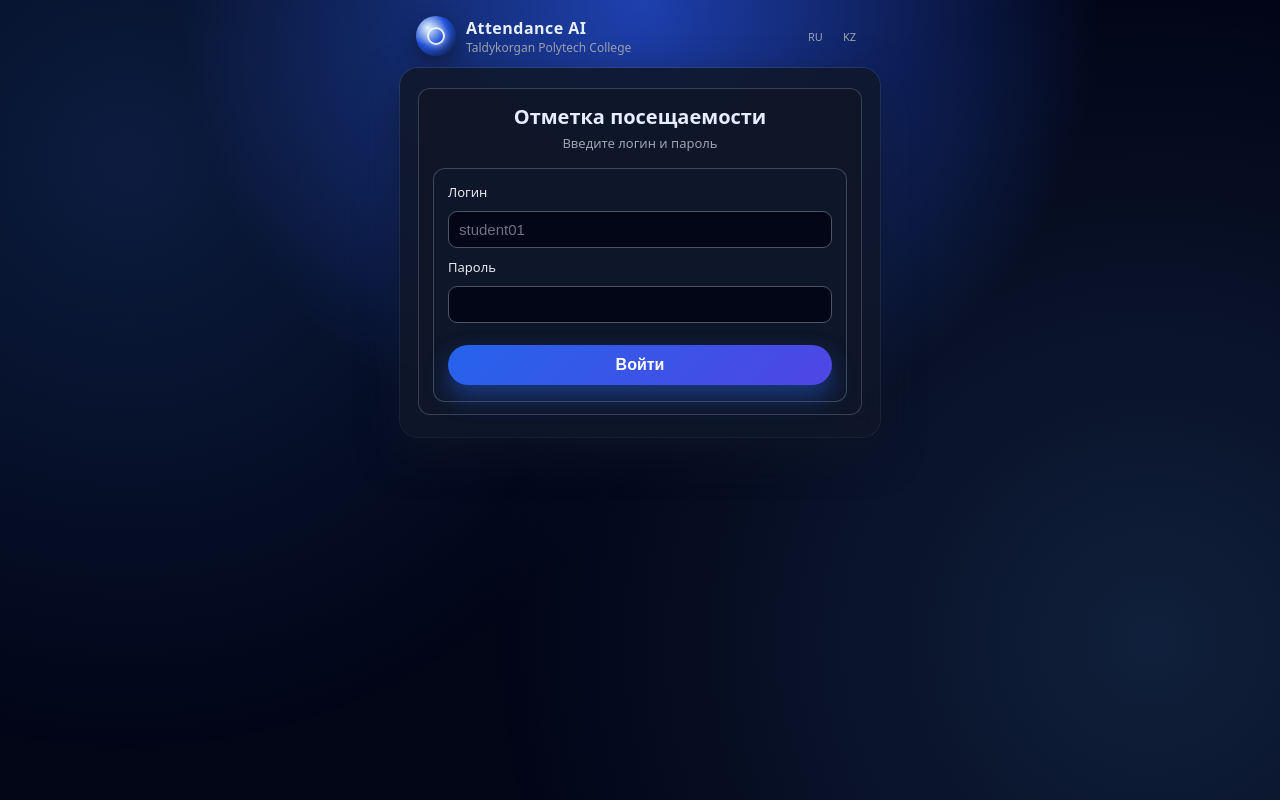
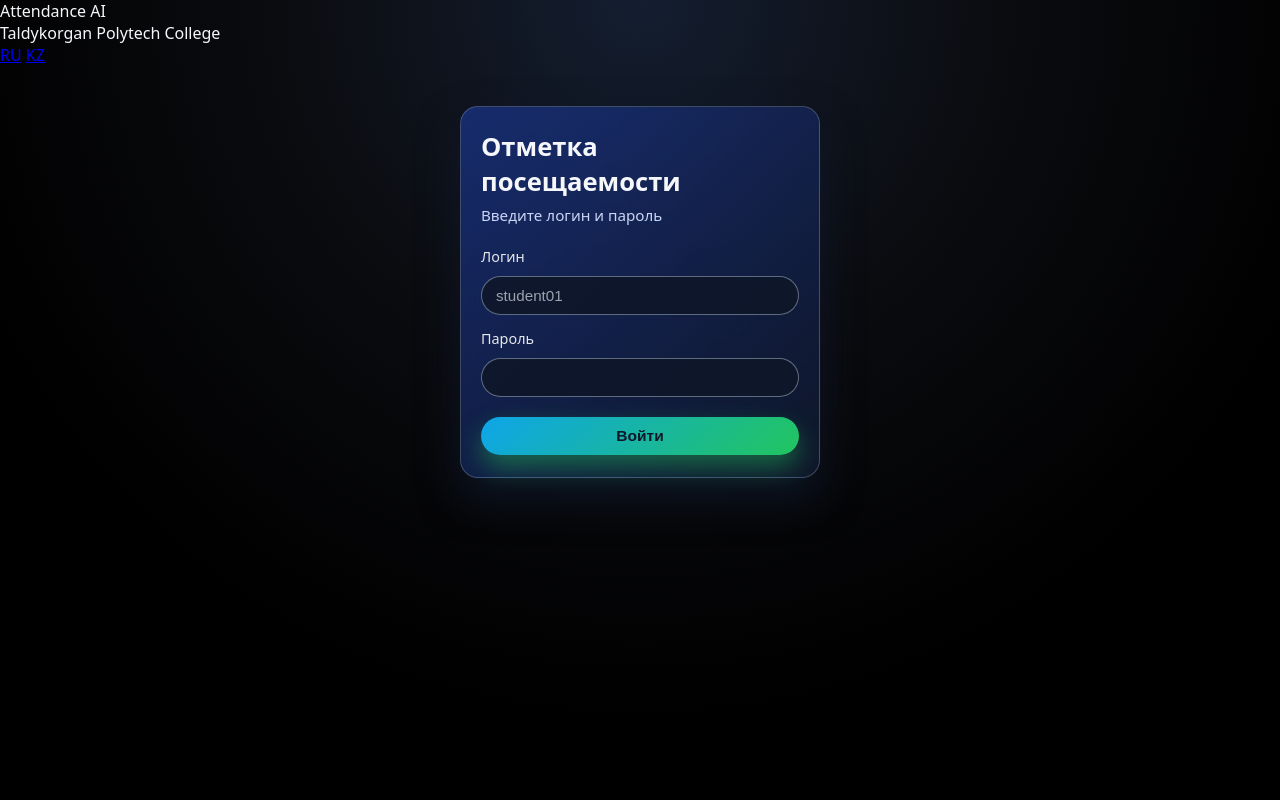
Before and after one commit to zen0zakon-ship-it/AttendanceApp, a FastAPI app: template templates/login.html in a window 1280 px wide. Run offline with FastAPI, Linux system fonts and the light colour scheme; the template is opened without the code that fills it, so the values that code supplies are empty.

Commit message:
Refactor CSS styles for improved design and layout
Updated styles for the application with new design elements and improved layout.

```diff
--- a/static/css/styles.css
+++ b/static/css/styles.css
@@ -1,4 +1,4 @@
-/* ===== Базовые стили ===== */
+/* ======= БАЗА ======= */
 
 *,
 *::before,
@@ -8,333 +8,296 @@
 
 body {
     margin: 0;
+    font-family: system-ui, -apple-system, BlinkMacSystemFont, "Segoe UI", sans-serif;
+    background: radial-gradient(circle at top, #141e30 0, #0b0c10 35%, #000 70%);
+    color: #f5f7fb;
     min-height: 100vh;
-    font-family: system-ui, -apple-system, BlinkMacSystemFont, "Segoe UI", sans-serif;
-    color: #0f172a;
-    background: radial-gradient(circle at top, #1e40af 0, #020617 45%, #020617 100%);
-    overflow-x: hidden;
-    position: relative;
 }
 
-/* Мягкий подсвеченный фон */
-.bg-layer {
-    position: fixed;
-    inset: 0;
-    background:
-        radial-gradient(circle at 10% 20%, rgba(59,130,246,0.18) 0, transparent 45%),
-        radial-gradient(circle at 90% 80%, rgba(96,165,250,0.16) 0, transparent 50%);
-    pointer-events: none;
-    z-index: -1;
+/* Центрируем приложение по экрану, но с отступом сверху */
+
+.page {
+    width: 100%;
+    max-width: 520px;
+    margin: 40px auto 32px; /* форма пониже */
+    padding: 0 16px 24px;
 }
 
-/* ===== Шапка приложения ===== */
+/* Для админ-страниц сделаем шире на ПК */
 
-.app-header {
-    max-width: 480px;
-    margin: 0 auto;
-    padding: 16px 16px 0 16px;
-    display: flex;
-    align-items: center;
-    gap: 10px;
+@media (min-width: 900px) {
+    .admin-page,
+    .admin-login-page {
+        max-width: 960px;
+    }
 }
 
-.app-logo {
-    width: 40px;
-    height: 40px;
-    border-radius: 999px;
-    background: radial-gradient(circle at 30% 30%, #e0f2fe 0, #1d4ed8 45%, #0f172a 100%);
-    display: flex;
-    align-items: center;
-    justify-content: center;
-    box-shadow: 0 8px 20px rgba(15, 23, 42, 0.6);
+/* ======= КАРТОЧКИ ======= */
+
+.card {
+    background: linear-gradient(135deg, rgba(30, 64, 175, 0.55), rgba(15, 23, 42, 0.98));
+    border-radius: 18px;
+    padding: 18px 20px;
+    margin-bottom: 16px;
+    border: 1px solid rgba(148, 163, 184, 0.35);
+    box-shadow: 0 20px 40px rgba(15, 23, 42, 0.9);
+    backdrop-filter: blur(18px);
 }
 
-.logo-circle {
-    width: 18px;
-    height: 18px;
-    border-radius: 999px;
-    border: 2px solid rgba(239,246,255,0.95);
-    box-shadow: 0 0 8px rgba(239,246,255,0.8);
+.card-form {
+    padding-top: 22px;
+    padding-bottom: 22px;
 }
 
-.app-title-block {
-    display: flex;
-    flex-direction: column;
+.card-center {
+    text-align: center;
 }
 
-.app-title {
-    font-size: 16px;
-    font-weight: 600;
-    color: #e5edff;
-    letter-spacing: 0.03em;
+/* На мобильном логин уже узкий */
+.login-page .card-form {
+    max-width: 360px;
+    margin: 40px auto 24px;
 }
 
-.app-subtitle {
-    font-size: 12px;
-    color: #9ca3af;
+/* Страница "только ПК" */
+.desktop-only-page .card-center {
+    max-width: 480px;
+    margin: 60px auto 24px;
 }
 
-/* Переключатель языка */
-.lang-switch {
-    margin-left: auto;
-    display: flex;
-    align-items: center;
-    gap: 4px;
-    font-size: 11px;
+/* Админ-логин на ПК – пошире */
+.admin-login-page .admin-card {
+    max-width: 480px;
+    margin: 80px auto 32px;
 }
 
-.lang-link {
-    color: #9ca3af;
-    text-decoration: none;
-    padding: 2px 7px;
-    border-radius: 999px;
-    border: 1px solid transparent;
-    transition: color 0.15s ease, background 0.15s ease, border-color 0.15s ease;
+/* Для админ-дашборда – широкие блоки */
+.admin-page .card,
+.admin-page .page-header {
+    max-width: 900px;
+    margin-left: auto;
+    margin-right: auto;
 }
 
-.lang-link:hover {
-    color: #e5edff;
-    border-color: rgba(148, 163, 184, 0.6);
-    background: rgba(15, 23, 42, 0.7);
-}
-
-.lang-link.active {
-    color: #e5edff;
-    border-color: rgba(59, 130, 246, 0.9);
-    background: rgba(37, 99, 235, 0.35);
-}
-
-/* ===== Контейнер страницы ===== */
-
-.page-container {
-    display: flex;
-    justify-content: center;
-    padding: 12px 16px 24px 16px;
-}
-
-.card-wrapper {
-    width: 100%;
-    max-width: 480px;
-    background: rgba(15, 23, 42, 0.88);
-    border-radius: 18px;
-    padding: 20px 18px 22px;
-    box-shadow:
-        0 16px 40px rgba(15, 23, 42, 0.65),
-        0 0 0 1px rgba(148, 163, 184, 0.18);
-    backdrop-filter: blur(16px);
-    animation: fadeSlideIn 0.5s ease-out;
-}
-
-/* ===== Заголовки ===== */
+/* ======= ТЕКСТ ======= */
 
 .title {
-    text-align: center;
-    margin: 0 0 4px;
-    font-size: 20px;
-    font-weight: 600;
-    color: #e5edff;
+    font-size: 1.6rem;
+    font-weight: 700;
+    margin: 0 0 6px;
 }
 
 .subtitle {
-    text-align: center;
-    margin: 0 0 16px;
-    font-size: 13px;
-    color: #9ca3af;
+    margin: 0 0 18px;
+    color: #cbd5f5;
+    font-size: 0.95rem;
 }
 
-/* ===== Формы ===== */
+.card-title {
+    margin: 0 0 12px;
+    font-size: 1.1rem;
+    font-weight: 600;
+}
+
+/* ======= ФОРМА ======= */
 
 .form {
     display: flex;
     flex-direction: column;
     gap: 10px;
-    background: rgba(15, 23, 42, 0.9);
-    padding: 14px 14px 16px;
-    border-radius: 12px;
-    border: 1px solid rgba(148, 163, 184, 0.35);
 }
 
-.action-form {
+.form-label {
+    font-size: 0.9rem;
+    margin-top: 4px;
+    color: #e5e7eb;
+}
+
+.input {
+    border-radius: 999px;
+    border: 1px solid rgba(148, 163, 184, 0.6);
+    background: rgba(15, 23, 42, 0.9);
+    color: #f9fafb;
+    padding: 10px 14px;
+    font-size: 0.95rem;
+    outline: none;
+    transition: border 0.15s ease, box-shadow 0.15s ease, background 0.15s ease;
+}
+
+.input::placeholder {
+    color: #9ca3af;
+}
+
+.input:focus {
+    border-color: #38bdf8;
+    box-shadow: 0 0 0 1px rgba(56, 189, 248, 0.7);
+    background: rgba(15, 23, 42, 0.95);
+}
+
+/* ======= КНОПКИ ======= */
+
+.btn {
+    border-radius: 999px;
+    border: none;
+    cursor: pointer;
+    font-size: 0.97rem;
+    font-weight: 600;
+    display: inline-flex;
+    align-items: center;
+    justify-content: center;
+    padding: 10px 18px;
+    transition: transform 0.15s ease, box-shadow 0.15s ease, background 0.15s ease;
+}
+
+.btn-big {
+    width: 100%;
     margin-top: 10px;
 }
 
-label {
-    font-size: 13px;
-    color: #e5e7eb;
-}
-
-input {
-    padding: 9px 10px;
-    border-radius: 9px;
-    border: 1px solid #4b5563;
-    font-size: 15px;
-    background: #020617;
-    color: #f9fafb;
-    outline: none;
-    transition: border-color 0.15s ease, box-shadow 0.15s ease, background 0.15s ease;
-}
-
-input::placeholder {
-    color: #6b7280;
-}
-
-input:focus {
-    border-color: #3b82f6;
-    box-shadow: 0 0 0 1px rgba(59, 130, 246, 0.7);
-    background: #020617;
-}
-
-/* ===== Кнопки ===== */
-
-.btn {
-    margin-top: 12px;
-    padding: 11px 14px;
-    border: none;
-    border-radius: 999px;
-    font-size: 15px;
-    font-weight: 600;
-    cursor: pointer;
-    transition:
-        background 0.18s ease,
-        transform 0.12s ease,
-        box-shadow 0.18s ease;
-}
-
 .btn-primary {
-    background: linear-gradient(135deg, #2563eb, #4f46e5);
-    color: white;
-    box-shadow: 0 12px 25px rgba(37, 99, 235, 0.45);
+    background: linear-gradient(135deg, #0ea5e9, #22c55e);
+    color: #0f172a;
+    box-shadow: 0 12px 26px rgba(34, 197, 94, 0.45);
 }
 
 .btn-primary:hover {
-    background: linear-gradient(135deg, #1d4ed8, #4338ca);
     transform: translateY(-1px);
-    box-shadow: 0 16px 30px rgba(37, 99, 235, 0.55);
+    box-shadow: 0 16px 32px rgba(34, 197, 94, 0.6);
 }
 
 .btn-primary:active {
     transform: translateY(0);
-    box-shadow: 0 10px 18px rgba(37, 99, 235, 0.34);
+    box-shadow: 0 8px 20px rgba(34, 197, 94, 0.45);
 }
 
-.btn-big {
-    width: 100%;
-    font-size: 16px;
+.btn-secondary {
+    background: rgba(15, 23, 42, 0.9);
+    color: #e5e7eb;
+    border: 1px solid rgba(148, 163, 184, 0.7);
 }
 
-/* Лёгкая пульсация кнопки "Отметиться" */
-.pulse {
-    animation: pulseSoft 1.8s ease-out infinite;
+.btn.secondary:hover {
+    background: rgba(15, 23, 42, 1);
 }
 
-/* ===== Подписи и подсказки ===== */
-
-.hint {
-    margin-top: 10px;
-    font-size: 12px;
-    color: #9ca3af;
-    text-align: center;
+.btn.small {
+    font-size: 0.88rem;
+    padding: 7px 14px;
 }
 
-.small-hint {
-    margin-top: 6px;
-    font-size: 11px;
-    color: #9ca3af;
-    text-align: center;
-}
-
-/* ===== Карточки и инфо ===== */
-
-.card {
-    background: rgba(15, 23, 42, 0.95);
-    padding: 14px 14px 12px;
-    border-radius: 12px;
-    border: 1px solid rgba(148, 163, 184, 0.3);
-}
-
-.card-info {
-    margin-bottom: 12px;
-}
-
-.card-row {
-    display: flex;
-    justify-content: space-between;
-    font-size: 13px;
-    margin-bottom: 6px;
-}
-
-.card-row:last-child {
-    margin-bottom: 0;
-}
-
-.card-label {
-    color: #9ca3af;
-}
-
-.card-value {
-    color: #e5e7eb;
-    font-weight: 500;
-}
-
-/* Мотивация */
-
-.card-motivation {
-    margin-top: 12px;
-    background: linear-gradient(135deg, rgba(59,130,246,0.1), rgba(8,47,73,0.9));
-    border-color: rgba(59,130,246,0.6);
-}
-
-.motivation-title {
-    font-size: 13px;
-    color: #bfdbfe;
-    margin-bottom: 6px;
-}
-
-.motivation-text {
-    font-size: 13px;
-    color: #e5edff;
-}
-
-/* ===== Теги статуса ===== */
-
-.status-tag {
-    display: inline-flex;
-    align-items: center;
-    justify-content: center;
-    border-radius: 999px;
-    padding: 6px 12px;
-    font-size: 12px;
-    font-weight: 500;
-    margin-bottom: 6px;
-}
-
-.status-tag-success {
-    background: rgba(22,163,74,0.16);
-    color: #bbf7d0;
-    border: 1px solid rgba(34,197,94,0.6);
-}
-
-/* ===== Оповещения ===== */
+/* ======= АЛЕРТЫ ======= */
 
 .alert {
-    padding: 9px 11px;
-    border-radius: 10px;
-    font-size: 13px;
-    margin-bottom: 10px;
+    border-radius: 12px;
+    padding: 8px 12px;
+    font-size: 0.9rem;
+    margin-bottom: 8px;
 }
 
 .alert-error {
-    background: rgba(248, 113, 113, 0.12);
-    border: 1px solid rgba(248, 113, 113, 0.8);
+    background: rgba(239, 68, 68, 0.12);
+    border: 1px solid rgba(239, 68, 68, 0.7);
     color: #fecaca;
 }
 
-/* ===== Анимации ===== */
+/* ======= ШАПКА ДЛЯ АДМИНА ======= */
 
-@keyframes fadeSlideIn {
+.page-header {
+    margin: 0 0 14px;
+}
+
+.page-header-row {
+    display: flex;
+    align-items: center;
+    justify-content: space-between;
+    gap: 12px;
+}
+
+.header-actions {
+    display: flex;
+    gap: 8px;
+}
+
+/* ======= СТАТ-КАРТОЧКИ ДЛЯ АДМИНА ======= */
+
+.cards-grid {
+    display: grid;
+    grid-template-columns: repeat(auto-fit, minmax(160px, 1fr));
+    gap: 12px;
+    margin-bottom: 14px;
+}
+
+.card-stat {
+    background: radial-gradient(circle at top left, rgba(45, 212, 191, 0.4), rgba(15, 23, 42, 0.96));
+}
+
+.stat-label {
+    font-size: 0.85rem;
+    text-transform: uppercase;
+    letter-spacing: 0.06em;
+    color: #a5b4fc;
+    margin-bottom: 4px;
+}
+
+.stat-value {
+    font-size: 1.5rem;
+    font-weight: 700;
+}
+
+/* ======= ТАБЛИЦА ======= */
+
+.table-wrapper {
+    overflow-x: auto;
+}
+
+.table {
+    width: 100%;
+    border-collapse: collapse;
+    font-size: 0.9rem;
+}
+
+.table thead {
+    background: rgba(15, 23, 42, 0.98);
+}
+
+.table th,
+.table td {
+    padding: 9px 8px;
+    border-bottom: 1px solid rgba(148, 163, 184, 0.35);
+    text-align: left;
+}
+
+.table th {
+    font-weight: 600;
+    color: #e5e7eb;
+}
+
+.table tbody tr:hover {
+    background: rgba(30, 64, 175, 0.35);
+}
+
+/* ======= ССЫЛКА ДЛЯ АДМИНА НА СТРАНИЦЕ "ТОЛЬКО МОБИЛКА" ======= */
+
+.admin-link {
+    margin-top: 10px;
+    font-size: 0.9rem;
+}
+
+.admin-link a {
+    color: #7dd3fc;
+    text-decoration: none;
+}
+
+.admin-link a:hover {
+    text-decoration: underline;
+}
+
+/* ======= АНИМАЦИИ ======= */
+
+@keyframes fadeUp {
     from {
         opacity: 0;
-        transform: translateY(10px);
+        transform: translateY(12px);
     }
     to {
         opacity: 1;
@@ -342,51 +305,24 @@ input:focus {
     }
 }
 
-.animate-fade-up {
-    animation: fadeSlideIn 0.5s ease-out;
-}
-
-@keyframes popIn {
+@keyframes pop {
     0% {
+        transform: scale(0.9);
         opacity: 0;
-        transform: scale(0.9);
     }
     60% {
+        transform: scale(1.03);
         opacity: 1;
-        transform: scale(1.02);
     }
     100% {
         transform: scale(1);
     }
 }
 
-.animate-pop {
-    animation: popIn 0.3s ease-out;
+.animate-fade-up {
+    animation: fadeUp 0.45s ease-out;
 }
 
-@keyframes pulseSoft {
-    0% {
-        transform: translateY(0);
-        box-shadow: 0 12px 25px rgba(37, 99, 235, 0.45);
-    }
-    50% {
-        transform: translateY(-1px);
-        box-shadow: 0 16px 30px rgba(37, 99, 235, 0.6);
-    }
-    100% {
-        transform: translateY(0);
-        box-shadow: 0 12px 25px rgba(37, 99, 235, 0.45);
-    }
+.animate-pop {
+    animation: pop 0.35s ease-out;
 }
-
-/* ===== Адаптив ===== */
-
-@media (max-width: 360px) {
-    .card-wrapper {
-        padding: 18px 12px 18px;
-    }
-
-    .title {
-        font-size: 18px;
-    }
-}
```
